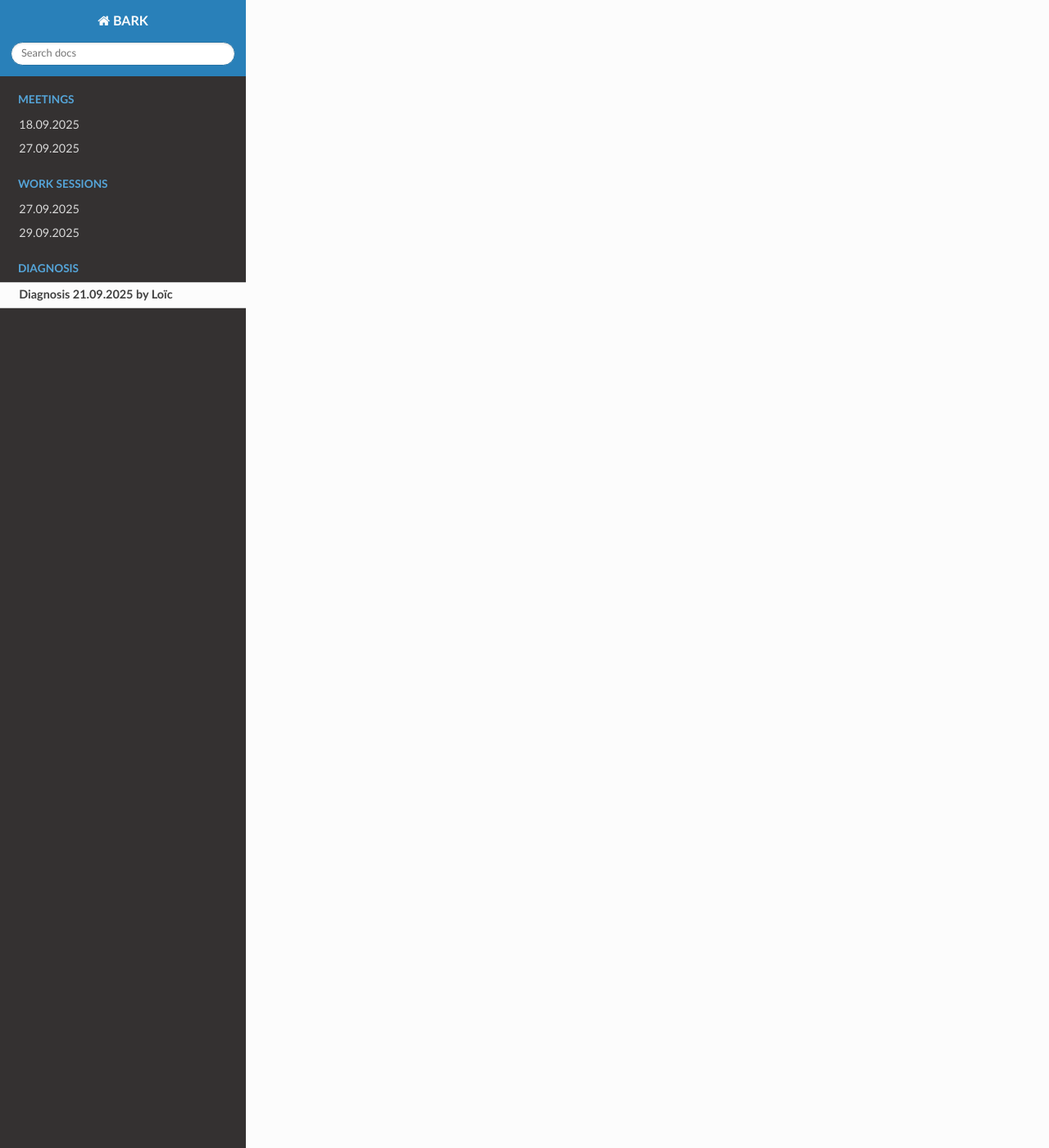
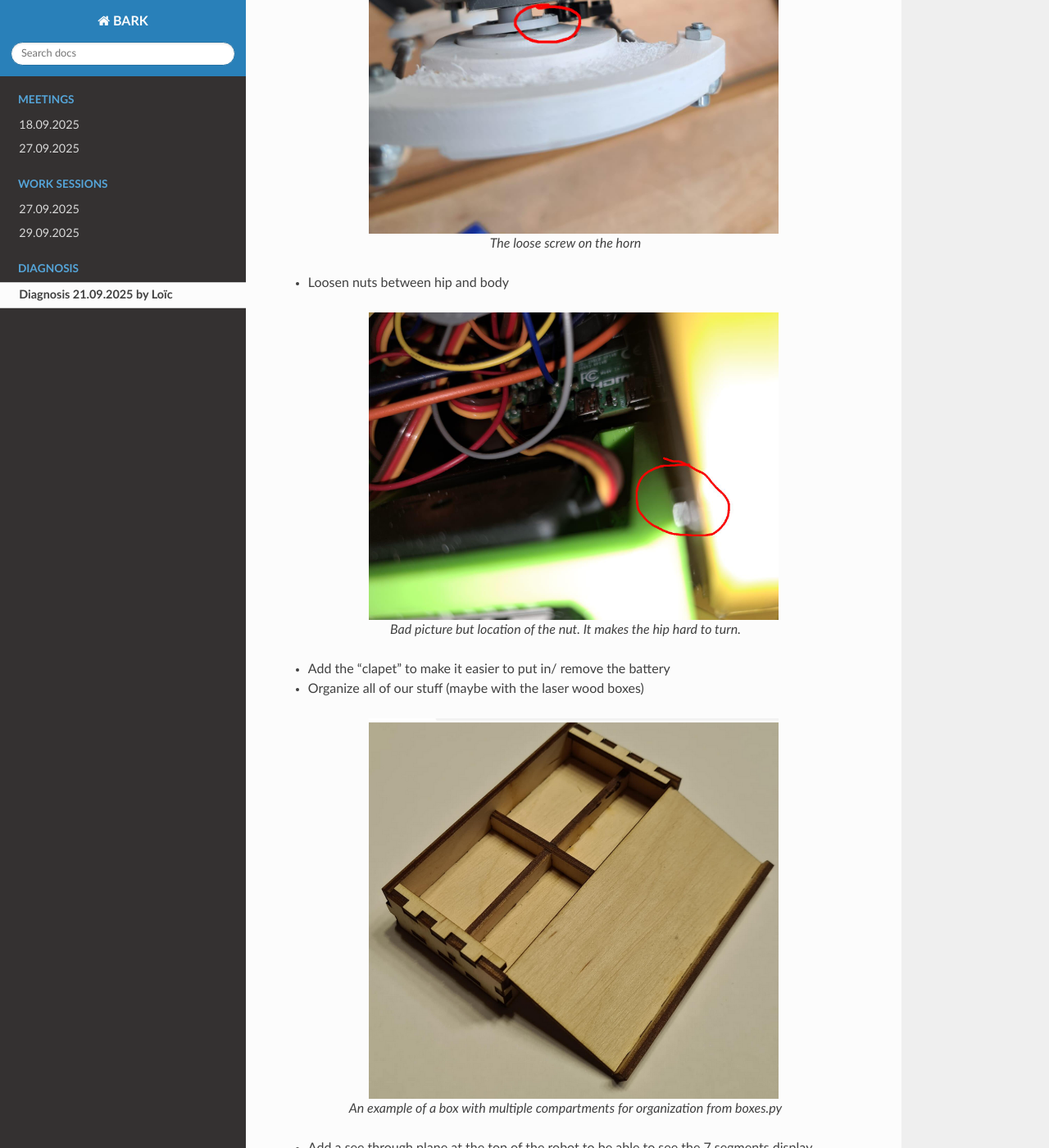
Before and after one commit to lolothecoder/BARK_Documentation, a Sphinx documentation site: the page built from docs/source/diagnosis.rst, in a window 1280 px wide and 1400 px high, scrolled down 1724 px. Shown: the whole window at 82% size. Built offline with Sphinx 7.4.7 and the Read the Docs theme 3.1.0, drawn with Linux system fonts in a browser that asks for light colours; some of the changed text lies outside the part shown.

Commit message:
added diagnosis

```diff
--- a/docs/source/diagnosis.rst
+++ b/docs/source/diagnosis.rst
@@ -17,9 +17,44 @@ I went to DLL to see what was going on with Dingo. The main goal is still the le
 We can see in the picture above that the green hip is not straight with the body.
 
 * Cut out a small part in the wood to more easily reprogram the arduino
+
+.. figure:: assets/cut.jpeg
+   :width: 500px
+   :align: center
+
+   Where to cut
+
 * Fix the servo Horn Falling off on the grey hip
+
+.. figure:: assets/ServoHorn.jpeg
+   :width: 500px
+   :align: center
+
+   The loose screw on the horn
+
+* Loosen nuts between hip and body
+.. figure:: assets/nut.jpeg
+   :width: 500px
+   :align: center
+
+   Bad picture but location of the nut. It makes the hip hard to turn.
+
 * Add the "clapet" to make it easier to put in/ remove the battery
 * Organize all of our stuff (maybe with the laser wood boxes)
+
+.. figure:: assets/box.png
+   :width: 500px
+   :align: center
+
+   An example of a box with multiple compartments for organization from boxes.py
+
 * Add a see through plane at the top of the robot to be able to see the 7 segments display
+
+.. figure:: assets/Pane.jpeg
+   :width: 500px
+   :align: center
+
+   Where the glass pane would go
+
 * Make a simple walk algorithm for the DINGO on the Arduino
 * Start flashing the PI and put ROS on it. Start understanding ROS and doing simulation
```
Also changed, not shown: docs/source/assets/Pane.jpeg (added), docs/source/assets/ServoHorn.jpeg (added), docs/source/assets/box.png (added), docs/source/assets/cut.jpeg (added), docs/source/assets/nut.jpeg (added).
